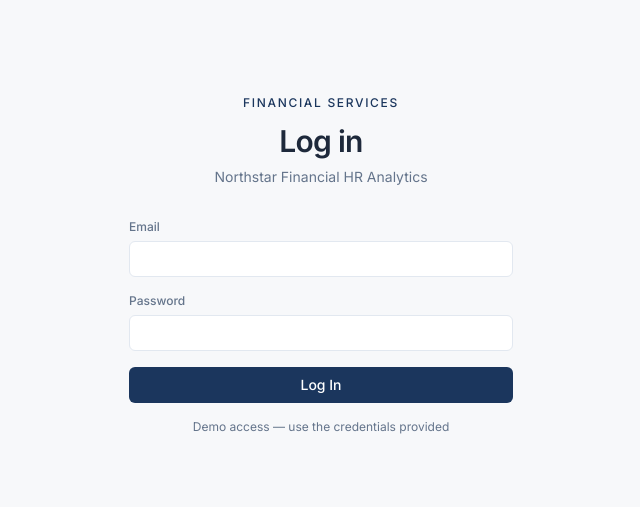
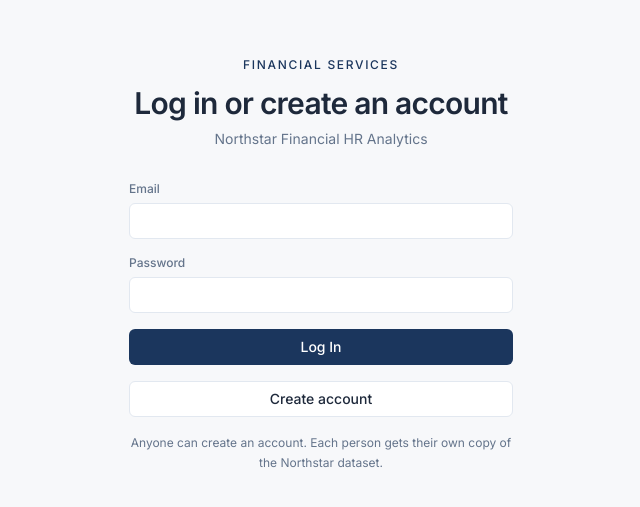
Before and after one commit to tharssith/analytics-dashboard, a Next.js app: page /login in a window 1280 px wide. Shown: the part 135-642 px from the top of the page, without its empty margins (319-959 px from the left). Built offline with nearby package versions, Linux system fonts and the light colour scheme; no server answers.

Commit message:
Allow anyone to create an account and use the demo.
Each new login seeds a private copy of the Northstar dataset so visitors do not need a pre-created Supabase user.

Co-authored-by: Cursor <cursoragent@cursor.com>

```diff
--- a/app/login/actions.ts
+++ b/app/login/actions.ts
@@ -13,27 +13,70 @@ function safePath(value: unknown): string {
   return value;
 }
 
-export async function loginAction(
+function credentials(formData: FormData) {
+  return {
+    email: String(formData.get("email") ?? "").trim(),
+    password: String(formData.get("password") ?? ""),
+    next: safePath(formData.get("next")),
+  };
+}
+
+export async function authAction(
   _prev: { error: string } | null,
   formData: FormData,
 ): Promise<{ error: string }> {
-  const email = String(formData.get("email") ?? "").trim();
-  const password = String(formData.get("password") ?? "");
-  const next = safePath(formData.get("next"));
-
   if (!isSupabaseConfigured()) {
     return { error: "Supabase is not configured." };
   }
+
+  const intent = String(formData.get("intent") ?? "login");
+  const { email, password, next } = credentials(formData);
+
   if (!email || !password) {
-    return { error: "Invalid email or password" };
+    return { error: "Enter an email and password." };
+  }
+  if (password.length < 6) {
+    return { error: "Password must be at least 6 characters." };
   }
 
   const supabase = await createClient();
+
+  if (intent === "signup") {
+    const { data, error } = await supabase.auth.signUp({ email, password });
+    if (error) {
+      const message = error.message.toLowerCase();
+      if (message.includes("already") || message.includes("registered")) {
+        return { error: "That email already has an account. Log in instead." };
+      }
+      if (message.includes("signups") || message.includes("disabled")) {
+        return {
+          error:
+            "Sign-up is turned off in Supabase. Enable Email sign-ups in Authentication → Providers.",
+        };
+      }
+      return { error: error.message };
+    }
+    if (!data.session) {
+      return {
+        error:
+          "Account created, but email confirmation is still on. Turn off Confirm email in Supabase Authentication → Providers, then log in.",
+      };
+    }
+    redirect(next);
+  }
+
   const { error } = await supabase.auth.signInWithPassword({ email, password });
   if (error) {
     return { error: "Invalid email or password" };
   }
   redirect(next);
+}
+
+export async function loginAction(
+  prev: { error: string } | null,
+  formData: FormData,
+): Promise<{ error: string }> {
+  return authAction(prev, formData);
 }
 
 export async function logoutAction() {
--- a/app/login/page.tsx
+++ b/app/login/page.tsx
@@ -19,7 +19,7 @@ export default async function LoginPage({
         {dataset.company.industry}
       </p>
       <h1 className="mt-3 text-center text-3xl font-semibold tracking-tight text-foreground">
-        Log in
+        Log in or create an account
       </h1>
       <p className="mt-2 max-w-sm text-center text-sm text-muted">
         {dataset.company.name} HR Analytics
--- a/components/auth/LoginForm.tsx
+++ b/components/auth/LoginForm.tsx
@@ -1,13 +1,13 @@
 "use client";
 
 import { useActionState } from "react";
-import { loginAction } from "@/app/login/actions";
+import { authAction } from "@/app/login/actions";
 
 const inputClass =
   "h-9 w-full rounded-md border border-border bg-white px-3 text-sm text-foreground outline-none transition-colors duration-150 placeholder:text-muted focus:border-navy";
 
 export function LoginForm({ next }: { next: string }) {
-  const [state, formAction, pending] = useActionState(loginAction, null);
+  const [state, formAction, pending] = useActionState(authAction, null);
 
   return (
     <form action={formAction} className="mt-8 w-full max-w-sm space-y-4">
@@ -28,6 +28,7 @@ export function LoginForm({ next }: { next: string }) {
           type="password"
           name="password"
           autoComplete="current-password"
+          minLength={6}
           required
           className={inputClass}
         />
@@ -37,13 +38,25 @@ export function LoginForm({ next }: { next: string }) {
       ) : null}
       <button
         type="submit"
+        name="intent"
+        value="login"
         disabled={pending}
         className="inline-flex h-9 w-full items-center justify-center rounded-md bg-navy px-5 text-sm font-medium text-white transition-colors duration-150 hover:bg-navy/90 disabled:cursor-not-allowed disabled:opacity-40"
       >
-        {pending ? "Signing in…" : "Log In"}
+        {pending ? "Working…" : "Log In"}
       </button>
-      <p className="text-center text-xs text-muted">
-        Demo access — use the credentials provided
+      <button
+        type="submit"
+        name="intent"
+        value="signup"
+        disabled={pending}
+        className="inline-flex h-9 w-full items-center justify-center rounded-md border border-border bg-white px-5 text-sm font-medium text-foreground transition-colors duration-150 hover:border-navy/40 hover:bg-background/80 disabled:cursor-not-allowed disabled:opacity-40"
+      >
+        Create account
+      </button>
+      <p className="text-center text-xs leading-5 text-muted">
+        Anyone can create an account. Each person gets their own copy of the
+        Northstar dataset.
       </p>
     </form>
   );
```
Also changed, not shown: 1 other file (tests, documents, lock files or other folders).
